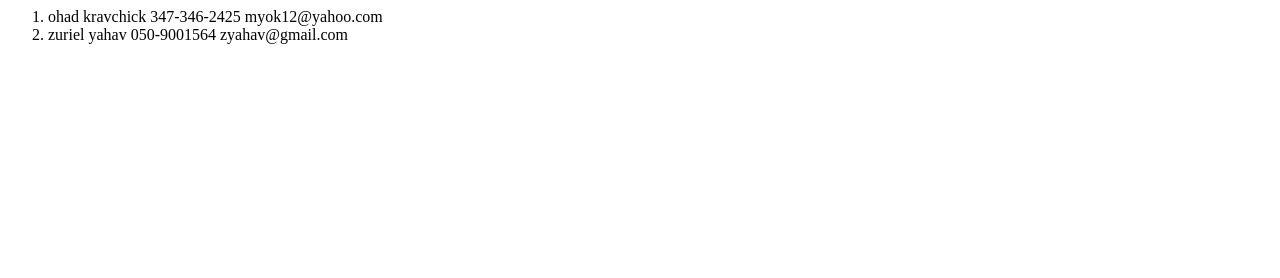
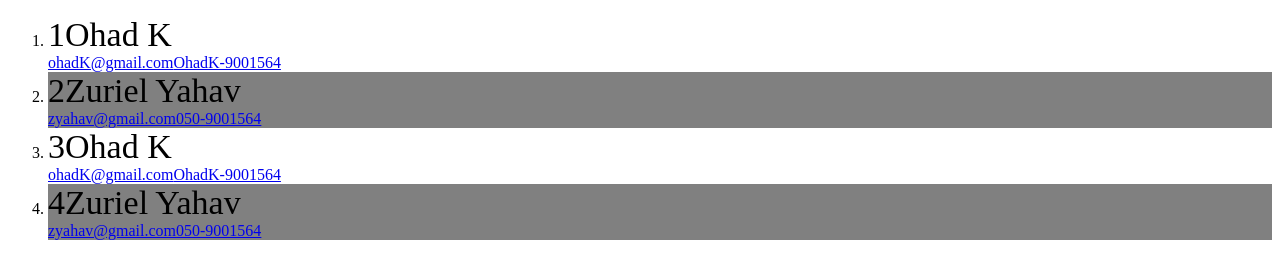
Before and after one commit to myok12/practice, a website: page ex8/phonebook.html in a window 1280 px wide. Drawn offline with Linux system fonts and the light colour scheme.

Commit message:
all files

```diff
--- /dev/null
+++ b/ex8/ajax.js
@@ -0,0 +1,19 @@
+function ajax_get(url, callback) {
+  xmlhttp = new XMLHttpRequest();
+  xmlhttp.onreadystatechange = function() {
+    if (xmlhttp.readyState == 4 && xmlhttp.status == 200) {
+      console.log('responseText:' + xmlhttp.responseText);
+      try {
+        var data = JSON.parse(xmlhttp.responseText);
+      } catch(err) {
+        console.log(err.message + " in " + xmlhttp.responseText);
+        return;
+      }
+      callback(data);
+    }
+  };
+
+  xmlhttp.open("GET", url, true);
+  xmlhttp.send();
+}
+//module.exports = ajax_get;
--- /dev/null
+++ b/ex8/data.json
@@ -0,0 +1,22 @@
+[
+  {
+    "name": "1Ohad K",
+    "email": "ohadK@gmail.com",
+    "phone": "OhadK-9001564"
+  },
+  {
+    "name": "2Zuriel Yahav",
+    "email": "zyahav@gmail.com",
+    "phone": "050-9001564"
+  },
+  {
+    "name": "3Ohad K",
+    "email": "ohadK@gmail.com",
+    "phone": "OhadK-9001564"
+  },
+  {
+    "name": "4Zuriel Yahav",
+    "email": "zyahav@gmail.com",
+    "phone": "050-9001564"
+  }
+]
--- a/ex8/phonebook.html
+++ b/ex8/phonebook.html
@@ -1,27 +1,61 @@
+<!DOCTYPE html>
 <html>
-	<head></head>
+<head>
+  <link rel="stylesheet" href="style.css">
+  <script src="ajax.js"></script>
+  <script src="updatePhoneBook.js"></script>
+  <script type="application/javascript">
+    //var ajax_get = require('./ajax.js');
+    //var insertJson = require('./updatePhoneBook.js');
+    window.onload = function() {
+        ajax_get('data.json', function(data) { insertJson(data);});
+      }
+  </script>
+</head>
 <body>
   <ol id="phonebook">
     <li>
-				<span>
-					ohad kravchick
+      <span class="name">
+        *ohad kravchick
       </span>
-				<span>
-					347-346-2425
+      <span class="phone">
+        <a href="tel:347-346-2425">347-346-2425</a>
       </span>
-				<span>
-					myok12@yahoo.com
+      <span class="email">
+        <a href="emailto:myok12@yahoo.com">myok12@yahoo.com</a>
       </span>
     </li>
     <li>
-				<span>
-					zuriel yahav
+      <span class="name">
+        *ohad kravchick
       </span>
-				<span>
-					050-9001564
+      <span class="phone">
+        <a href="tel:347-346-2425">347-346-2425</a>
       </span>
-				<span>
-					zyahav@gmail.com
+      <span class="email">
+        <a href="emailto:myok12@yahoo.com">myok12@yahoo.com</a>
+      </span>
+    </li>
+    <li>
+      <span class="name">
+        *ohad kravchick
+      </span>
+      <span class="phone">
+        <a href="tel:347-346-2425">347-346-2425</a>
+      </span>
+      <span class="email">
+        <a href="emailto:myok12@yahoo.com">myok12@yahoo.com</a>
+      </span>
+    </li>
+    <li>
+      <span class="name">
+        *zuriel yahav
+      </span>
+      <span class="phone">
+        <a href="tel:0050-900156">0450-9001564</a>
+      </span>
+      <span class="email">
+        <a href="zyahav@gmail.com">zyahav@gmail.com</a>
       </span>
     </li>
   </ol>
--- /dev/null
+++ b/ex8/style.css
@@ -0,0 +1,18 @@
+/*
+ * http://www.codeography.com/2010/08/02/how-to-make-vim-a-first-class-css-editor.html
+*/
+
+.name {
+
+  font-size: 34px;
+  display:block;
+}
+/*li {
+
+  background-color: red;
+}
+*/
+#phonebook li:nth-child(2n){
+
+  background-color: gray;
+}
--- /dev/null
+++ b/ex8/updatePhoneBook.js
@@ -0,0 +1,51 @@
+function insertJson(employeeList) {
+  // Remove ol element
+  document.getElementById("phonebook").remove();
+
+  // Create new ol element
+  var oLelement = document.createElement('ol');
+  oLelement.setAttribute('id', 'phonebook');
+  document.body.appendChild(oLelement);
+
+  var el, elSpan, elLink;
+  for (var i = 0; i < employeeList.length; i++) {
+    el = document.createElement('li');
+
+    elSpan = createSpan("name", employeeList[i].name);
+    el.appendChild(elSpan);
+
+    elLink = createLink("email", employeeList[i].email);
+    elSpan = createSpan("email");
+    elSpan.appendChild(elLink);
+    el.appendChild(elSpan);
+
+    elLink = createLink("phone", employeeList[i].phone);
+    elSpan = createSpan("phone");
+    elSpan.appendChild(elLink);
+    el.appendChild(elSpan);
+
+    // Add employee list to ol
+    document.getElementById('phonebook').appendChild(el);
+  }
+}
+
+function createSpan(className, info, link) {
+  var element = document.createElement('span');
+  var attribute = document.createAttribute("class");
+  attribute.value = className;
+  element.setAttributeNode(attribute);
+  if (info !== undefined) {
+    element.innerHTML = info;
+  }
+  return element;
+}
+
+function createLink(link, info) {
+  var element = document.createElement('a');
+  var attribute = document.createAttribute("href");
+  attribute.value = link + ":" + info;
+  element.setAttributeNode(attribute);
+  element.innerHTML = info;
+  return element;
+}
+//module.exports = insertJson;
```
Lines whose indentation alone changed are shown as unchanged.
